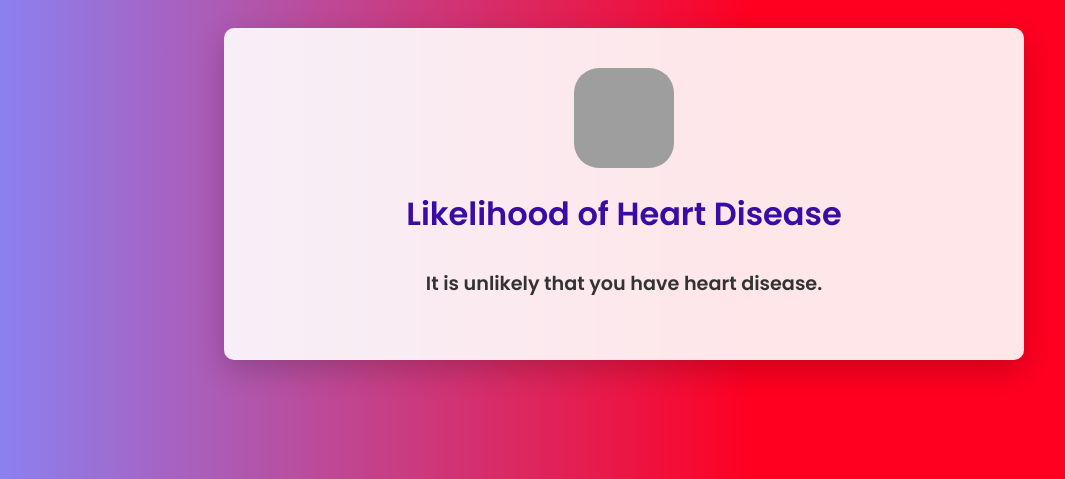
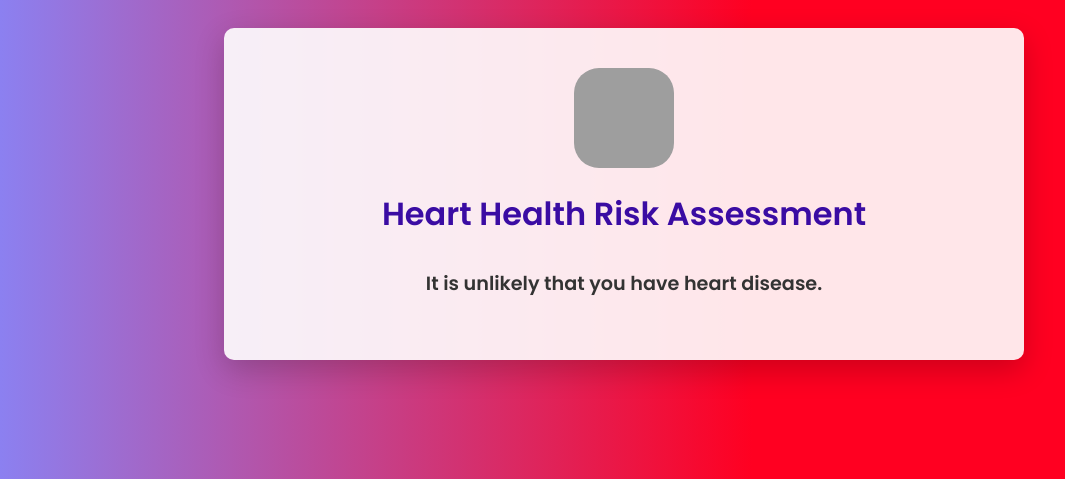
Before and after one commit to JADS-GROUP8/DE, a Flask app: template prediction-ui/templates/response_page.html in a window 1280 px wide. Shown: the part 206-685 px from the top of the page, without its empty margins (16-1081 px from the left). Run offline with Flask 3, Linux system fonts and the light colour scheme; the template is opened without the code that fills it, so the values that code supplies are empty; grey boxes are pictures that could not be loaded.

Commit message:
Changed title of response page

```diff
--- a/prediction-ui/templates/response_page.html
+++ b/prediction-ui/templates/response_page.html
@@ -101,7 +101,7 @@
 <body>
     <div class="container">
         <img src="https://cdn11.bigcommerce.com/s-dl22izwaan/images/stencil/original/products/1047/8585/apik5qc8i__70701.1625592298.jpg?c=1" alt="Heart icon" class="form-icon" height="100px" width="100px">
-        <h1>Likelihood of Heart Disease</h1>
+        <h1>Heart Health Risk Assessment</h1>
         {% if prediction_variable==1 %}
         <p>It is likely that you may have heart disease.</p>
         {% else %}
```
